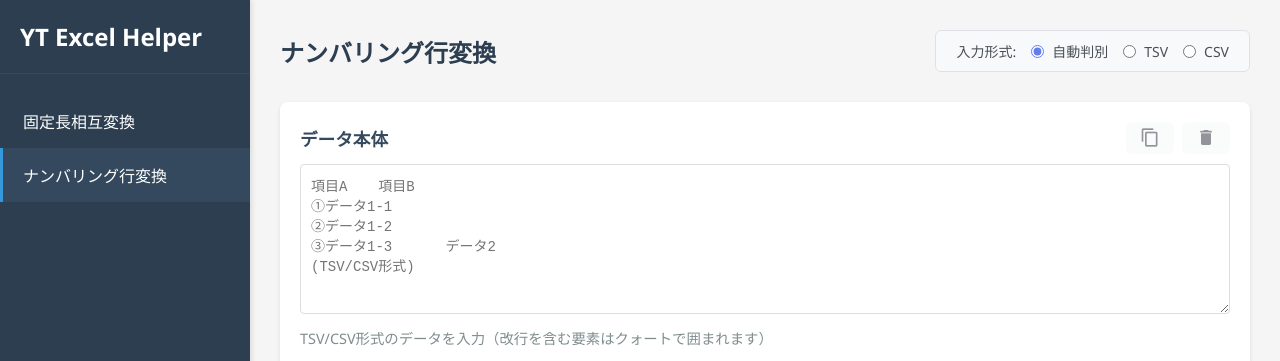
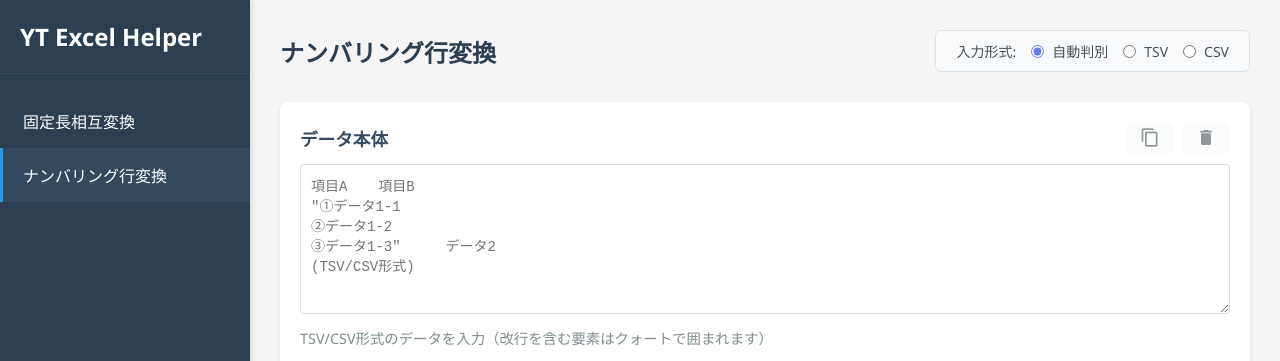
Before and after one commit to TomoTom0/excel-helper, a Vue app: page / in a window 1280 px wide. Both pictures are taken after a click on the item "ナンバリング行変換". Shown: the top 361 px of the page. Built offline with nearby package versions, Linux system fonts and the light colour scheme.

Commit message:
fix: データ本体のplaceholderを正しく修正（クォートで囲まれた複数行セル）

```diff
--- a/src/views/NumberingLineConverter.vue
+++ b/src/views/NumberingLineConverter.vue
@@ -162,7 +162,7 @@ const { clearDataBody, togglePattern } = store
           </button>
         </div>
       </div>
-      <textarea v-model="dataBody" rows="8" placeholder="項目A	項目B&#10;①データ1-1&#10;②データ1-2&#10;③データ1-3	データ2&#10;(TSV/CSV形式)"></textarea>
+      <textarea v-model="dataBody" rows="8" placeholder="項目A	項目B&#10;&quot;①データ1-1&#10;②データ1-2&#10;③データ1-3&quot;	データ2&#10;(TSV/CSV形式)"></textarea>
       <p>TSV/CSV形式のデータを入力（改行を含む要素はクォートで囲まれます）</p>
     </div>
 
```
